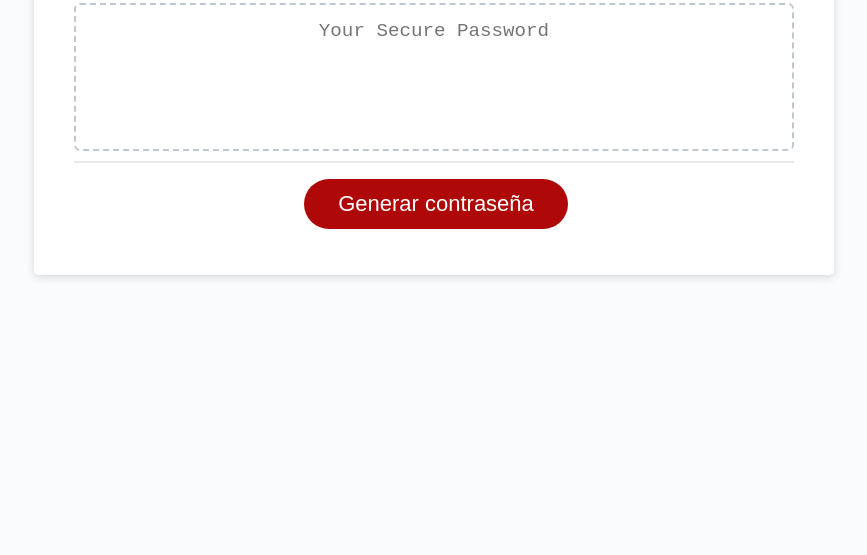
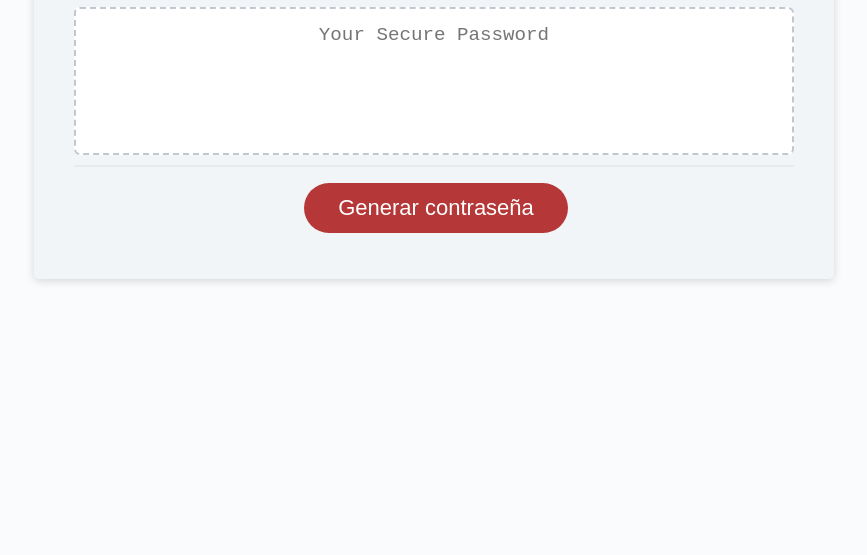
Before and after one commit to dorecio/Desafio-3-Boootcamp-repo, a plain HTML site: page index.html in a window 1280 px wide. Shown: the part 245-800 px from the top of the page, without its empty margins (206-1073 px from the left). Drawn offline with Linux system fonts and the light colour scheme; files whose address does not match are found by name.

Commit message:
se agregan cambios archivo style

```diff
--- a/assets/css/style.css
+++ b/assets/css/style.css
@@ -3,7 +3,7 @@
 *::after {
   box-sizing: border-box;
 }
-
+/* Se establece formato a html y body */
 html,
 body,
 .wrapper {
@@ -13,10 +13,10 @@ body,
 }
 
 body {
-  font-family: sans-serif;
+  font-family: 'Trebuchet MS', 'Lucida Sans Unicode', 'Lucida Grande', 'Lucida Sans', Arial, sans-serif;
   background-color: #f9fbfd;
 }
-
+/* se establece formato a recuadro principal */
 .wrapper {
   padding-top: 30px;
   padding-left: 20px;
@@ -29,9 +29,9 @@ header {
   padding-top: 0px;
   color: hsl(206, 17%, 28%);
 }
-
+/* Se establece formato a main, recuadro principal */
 main {
-  background-color: hsl(0, 0%, 100%);
+  background-color: hsl(210, 36%, 96%);
   border-radius: 5px;
   border-width: 1px;
   box-shadow: rgba(0, 0, 0, 0.15) 0px 2px 8px 0px;
@@ -71,10 +71,10 @@ main {
   display: block;
   clear: both;
 }
-
+/* Se establece formato al boton generador */
 .btn {
   border: none;
-  background-color: hsl(360, 91%, 36%);
+  background-color: rgb(182, 55, 55);
   border-radius: 25px;
   box-shadow: rgba(0, 0, 0, 0.1) 0px 1px 6px 0px rgba(0, 0, 0, 0.2) 0px 1px 1px 0px;
   color: hsl(0, 0%, 100%);
@@ -95,7 +95,7 @@ button[disabled] {
 .float-right {
   float: right;
 }
-
+/* Se da formato en area de despliegue de password */
 #password {
   -webkit-appearance: none;
   -moz-appearance: none;
@@ -116,7 +116,7 @@ button[disabled] {
   resize: none;
   overflow: hidden;
 }
-
+/* Se establecen media query para hacerlo responsivo */
 @media (max-width: 690px) {
   .btn {
     font-size: 1rem;
```
